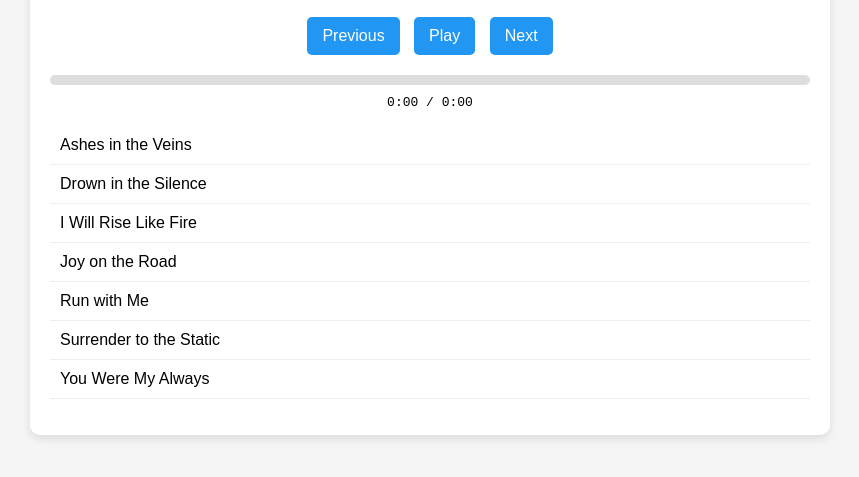
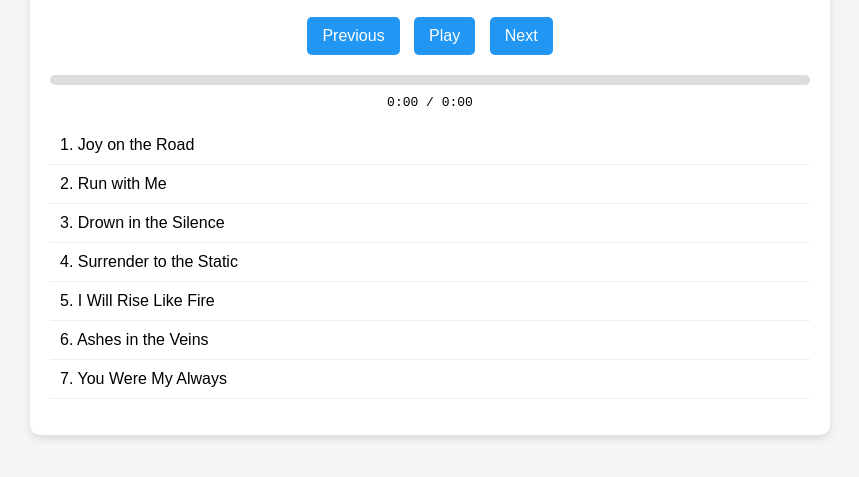
Before and after one commit to tullyedson/atomichamsters, a plain HTML site: page music-player.html in a window 1280 px wide. Shown: the part 153-630 px from the top of the page, without its empty margins (210-1069 px from the left). Drawn offline with Linux system fonts and the light colour scheme.

Commit message:
Update music index with track numbers and reorder tracks in player

```diff
--- a/music-player.html
+++ b/music-player.html
@@ -146,6 +146,8 @@
                 .then(response => response.json())
                 .then(data => {
                     tracks = data.tracks;
+                    // Sort tracks by track number to ensure correct order
+                    tracks.sort((a, b) => a.trackNumber - b.trackNumber);
                     renderTrackList();
 
                     // Enable navigation buttons if there are tracks
@@ -165,7 +167,7 @@
                 tracks.forEach((track, index) => {
                     const li = document.createElement('li');
                     li.className = 'track-item';
-                    li.textContent = track.title;
+                    li.textContent = `${track.trackNumber}. ${track.title}`;
                     li.dataset.index = index;
 
                     li.addEventListener('click', () => {
--- a/music/index.json
+++ b/music/index.json
@@ -2,39 +2,46 @@
   "album": "The Road to Kilbray",
   "tracks": [
     {
-      "title": "Ashes in the Veins",
-      "filename": "Ashes in the Veins.mp3",
-      "path": "music/The Road to Kilbray/Ashes in the Veins.mp3"
+      "title": "Joy on the Road",
+      "filename": "Joy on the Road.mp3",
+      "path": "music/The Road to Kilbray/Joy on the Road.mp3",
+      "trackNumber": 1
+    },
+    {
+      "title": "Run with Me",
+      "filename": "Run with Me.mp3",
+      "path": "music/The Road to Kilbray/Run with Me.mp3",
+      "trackNumber": 2
     },
     {
       "title": "Drown in the Silence",
       "filename": "Drown in the Silence.mp3",
-      "path": "music/The Road to Kilbray/Drown in the Silence.mp3"
+      "path": "music/The Road to Kilbray/Drown in the Silence.mp3",
+      "trackNumber": 3
+    },
+    {
+      "title": "Surrender to the Static",
+      "filename": "Surrender to the Static.mp3",
+      "path": "music/The Road to Kilbray/Surrender to the Static.mp3",
+      "trackNumber": 4
     },
     {
       "title": "I Will Rise Like Fire",
       "filename": "I Will Rise Like Fire.mp3",
-      "path": "music/The Road to Kilbray/I Will Rise Like Fire.mp3"
+      "path": "music/The Road to Kilbray/I Will Rise Like Fire.mp3",
+      "trackNumber": 5
     },
     {
-      "title": "Joy on the Road",
-      "filename": "Joy on the Road.mp3",
-      "path": "music/The Road to Kilbray/Joy on the Road.mp3"
-    },
-    {
-      "title": "Run with Me",
-      "filename": "Run with Me.mp3",
-      "path": "music/The Road to Kilbray/Run with Me.mp3"
-    },
-    {
-      "title": "Surrender to the Static",
-      "filename": "Surrender to the Static.mp3",
-      "path": "music/The Road to Kilbray/Surrender to the Static.mp3"
+      "title": "Ashes in the Veins",
+      "filename": "Ashes in the Veins.mp3",
+      "path": "music/The Road to Kilbray/Ashes in the Veins.mp3",
+      "trackNumber": 6
     },
     {
       "title": "You Were My Always",
       "filename": "You Were My Always.mp3",
-      "path": "music/The Road to Kilbray/You Were My Always.mp3"
+      "path": "music/The Road to Kilbray/You Were My Always.mp3",
+      "trackNumber": 7
     }
   ]
 }
```
